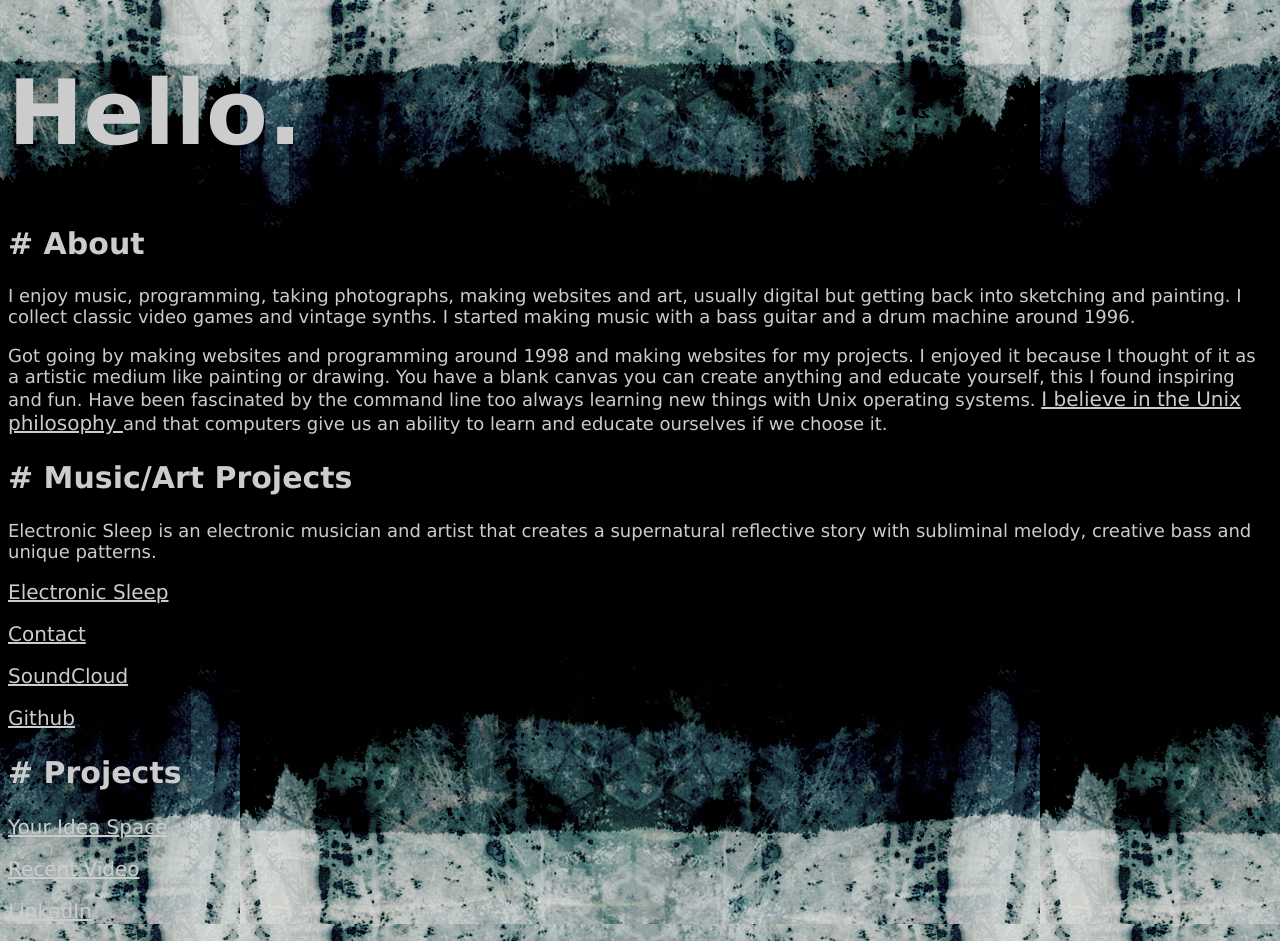
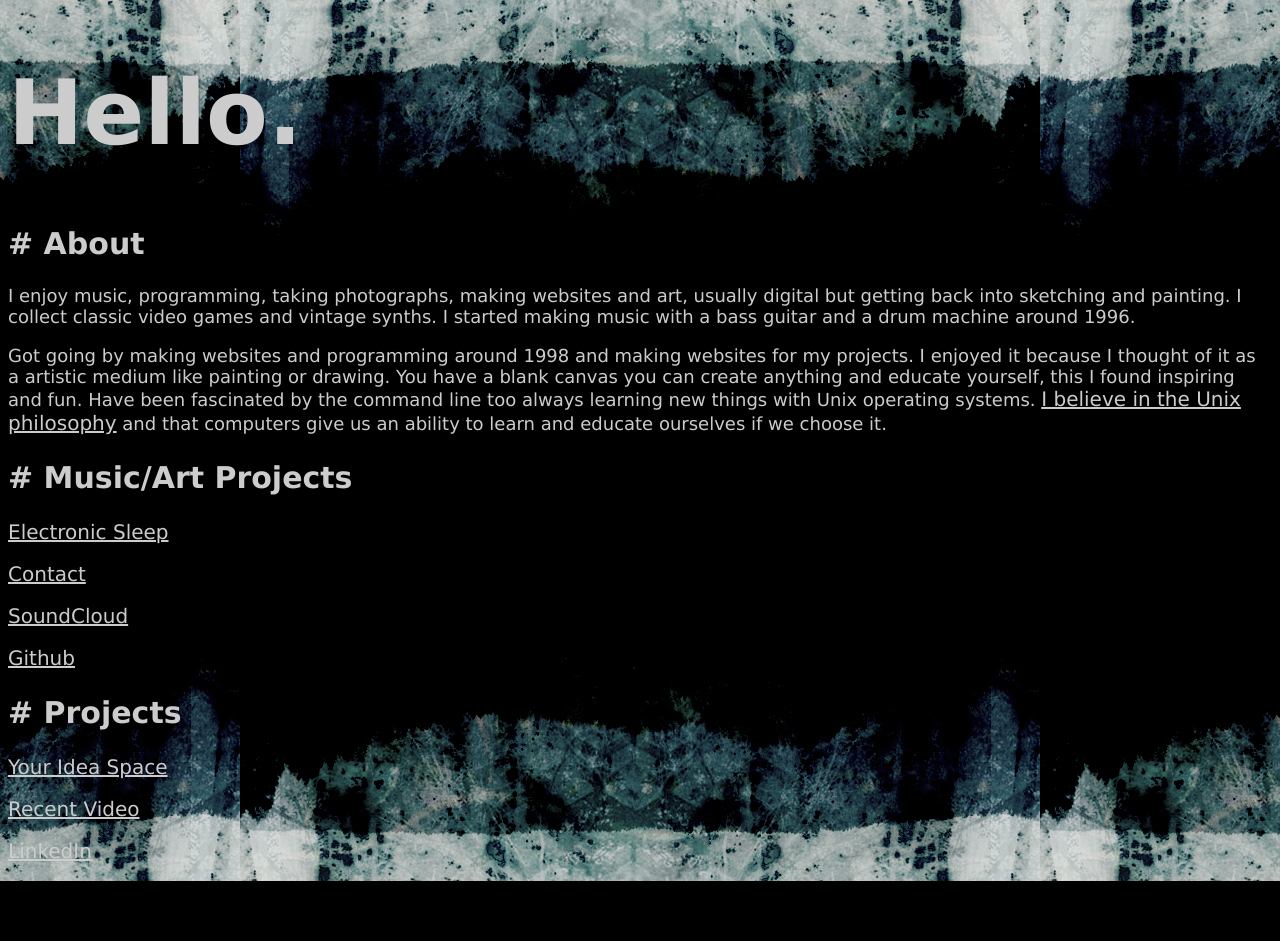
Before and after one commit to electronicsleep/CGR.Name, a plain HTML site: page index.html in a window 1280 px wide. After the commit the page ends 881 px from the top, so only its background shows below. Drawn offline with Linux system fonts and the light colour scheme.

Commit message:
Updated About/Links

```diff
--- a/index.html
+++ b/index.html
@@ -48,10 +48,9 @@ a:hover, a:active {
  <h2># About</h2>
  <p>I enjoy music, programming, taking photographs, making websites and art, usually digital but getting back into sketching and painting. I collect classic video games and vintage synths. I started making music with a bass guitar and a drum machine around 1996.
 
- <p>Got going by making websites and programming around 1998 and making websites for my projects. I enjoyed it because I thought of it as a artistic medium like painting or drawing. You have a blank canvas you can create anything and educate yourself, this I found inspiring and fun. Have been fascinated by the command line too always learning new things with Unix operating systems. <a href="https://en.wikipedia.org/wiki/Unix_philosophy" target="_blank"> I believe in the Unix philosophy </a> and that computers give us an ability to learn and educate ourselves if we choose it.
+ <p>Got going by making websites and programming around 1998 and making websites for my projects. I enjoyed it because I thought of it as a artistic medium like painting or drawing. You have a blank canvas you can create anything and educate yourself, this I found inspiring and fun. Have been fascinated by the command line too always learning new things with Unix operating systems. <a href="https://en.wikipedia.org/wiki/Unix_philosophy" target="_blank">I believe in the Unix philosophy</a> and that computers give us an ability to learn and educate ourselves if we choose it.
 
  <h2># Music/Art Projects</h2>
- <p>Electronic Sleep is an electronic musician and artist that creates a supernatural reflective story with subliminal melody, creative bass and unique patterns.
 
  <p><a href="http://electronicsleep.com" target="_blank">Electronic Sleep</a>
  <p><a href="http://electronicsleep.com/contact" target="_blank">Contact</a>
```
